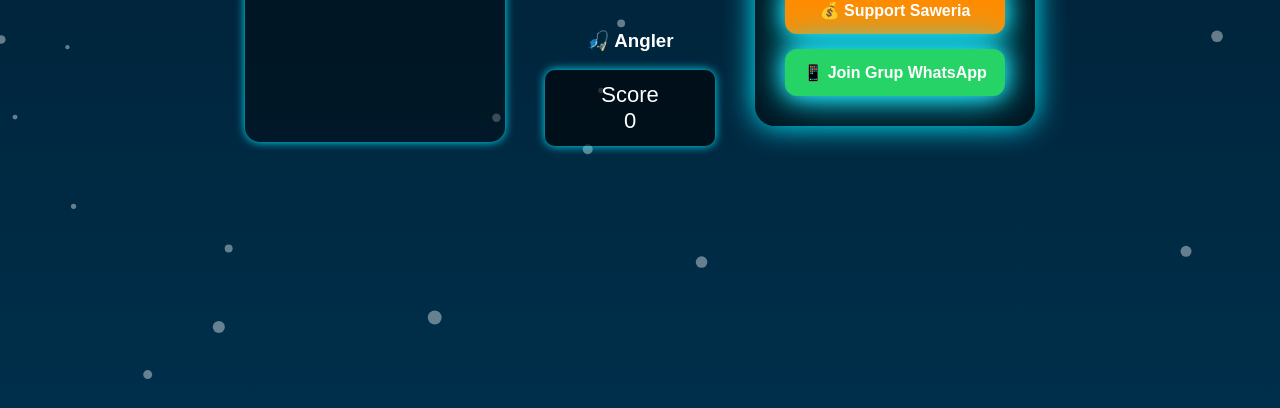
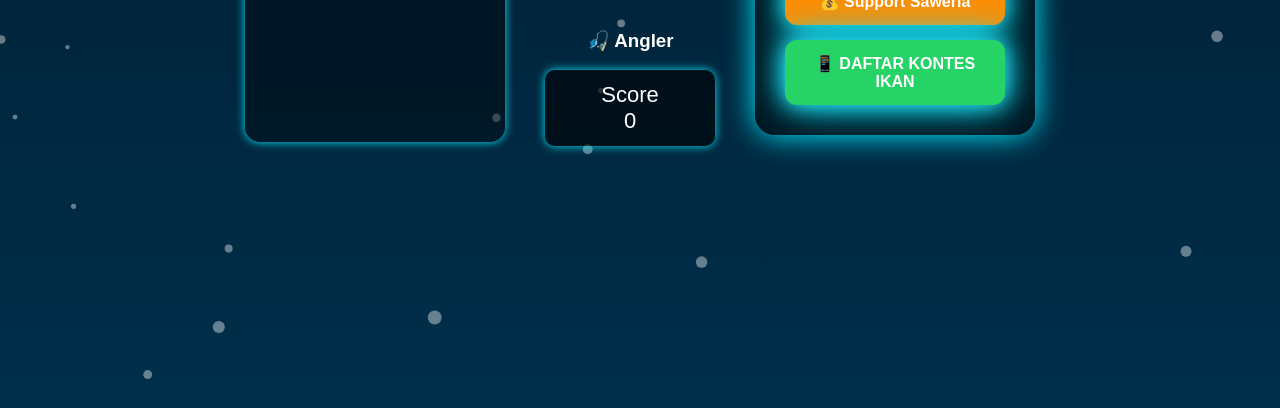
Before and after one commit to cvkahhaj/web-fish-it, a plain HTML site: page index.html in a window 1280 px wide. Shown: the part 392-800 px from the top of the page. Drawn offline with Linux system fonts and the light colour scheme.

Commit message:
Update index.html

```diff
--- a/index.html
+++ b/index.html
@@ -54,8 +54,8 @@ Score
 💰 Support Saweria
 </a>
 
-<a class="btn wa" href="https://chat.whatsapp.com/CAVZJr3OOoW4tGuw7K3Xj2?mode=gi_t">
-📱 Join Grup WhatsApp
+<a class="btn wa" href="https://wa.me/6283179204830">
+📱 DAFTAR KONTES IKAN
 </a>
 
 </div>
```
